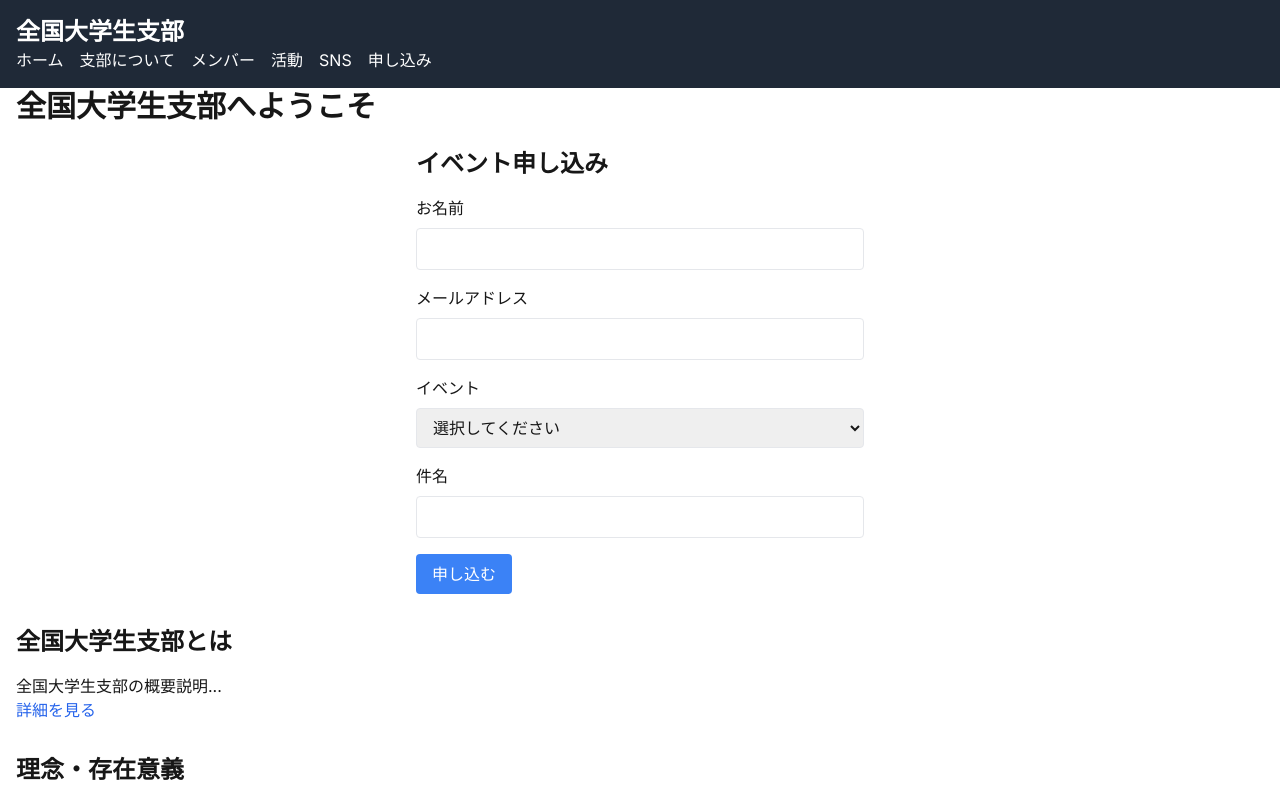
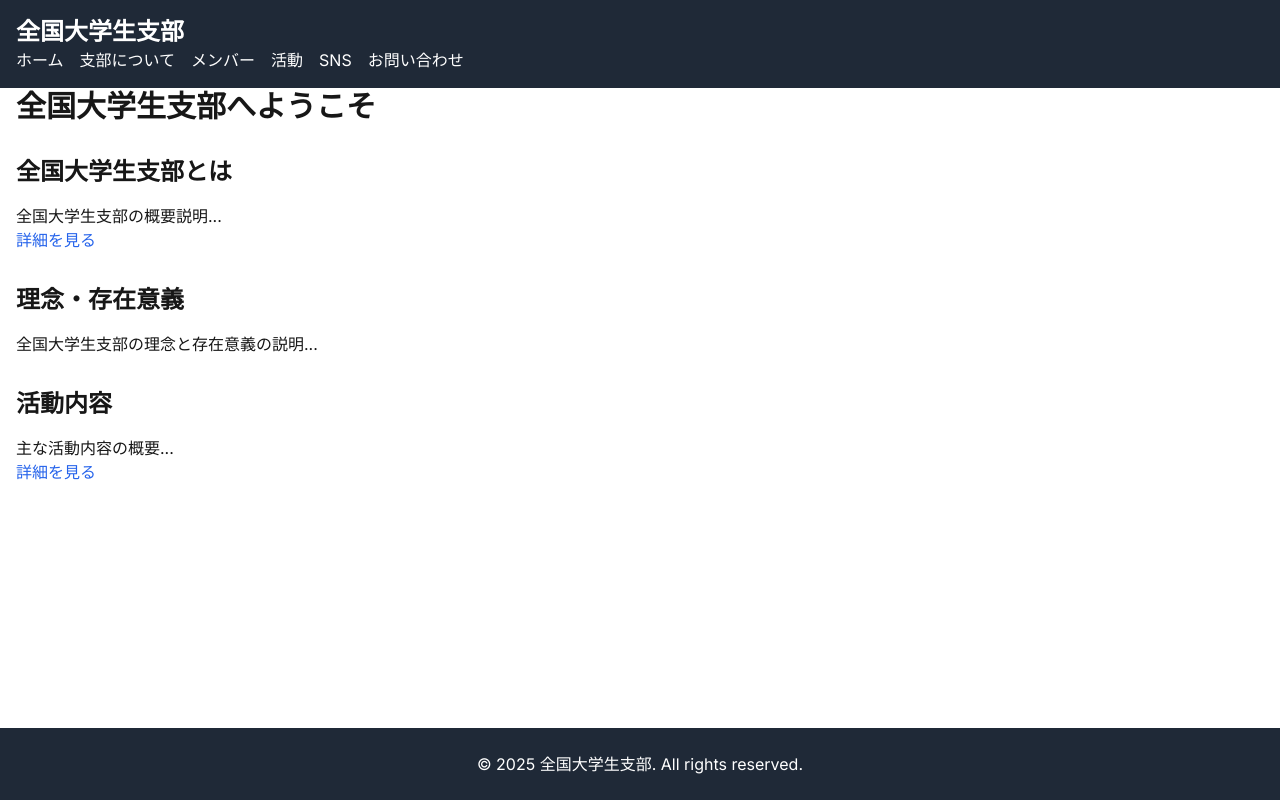
Before and after one commit to DaikiKazusaki/shibu-webpage, a Next.js app: page / in a window 1280 px wide. Shown: the top 800 px of the page. Built offline with nearby package versions, Linux system fonts and the light colour scheme.

Commit message:
fix offer event

```diff
--- /dev/null
+++ b/app/apply/event/page.tsx
@@ -0,0 +1,7 @@
+import EventRegistrationForm from "@/app/components/EventRegistrationForm"
+
+export default function event() {
+    return (
+        <EventRegistrationForm />
+    )
+}
--- a/app/components/Header.tsx
+++ b/app/components/Header.tsx
@@ -65,7 +65,7 @@ export default function Header() {
           </li>
           <li>
             <Link href="/apply" className="block py-2 md:py-0">
-              申し込み
+              お問い合わせ
             </Link>
           </li>
         </ul>
--- a/app/page.tsx
+++ b/app/page.tsx
@@ -1,11 +1,10 @@
 import Link from 'next/link'
-import EventRegistrationForm from './components/EventRegistrationForm'
+// import EventRegistrationForm from './components/EventRegistrationForm'
 
 export default function Home() {
   return (
     <div className="container mx-auto px-4">
       <h1 className="text-3xl font-bold mb-6">全国大学生支部へようこそ</h1>
-      <EventRegistrationForm />
       <section className="my-8">
         <h2 className="text-2xl font-semibold mb-4">全国大学生支部とは</h2>
         <p>全国大学生支部の概要説明...</p>
--- a/app/sns/page.tsx
+++ b/app/sns/page.tsx
@@ -23,7 +23,7 @@ export default function SNS() {
           <a href="#" className="text-blue-600 hover:underline">電子書籍</a>
         </li>
         <li>
-          <a href="#" className="text-blue-600 hover:underline">関西将棋会館ホームページ</a>
+          <a href="https://www.kansai-shogi.info/" className="text-blue-600 hover:underline">関西将棋会館ホームページ</a>
         </li>
       </ul>
       <div className="mt-8">
```
